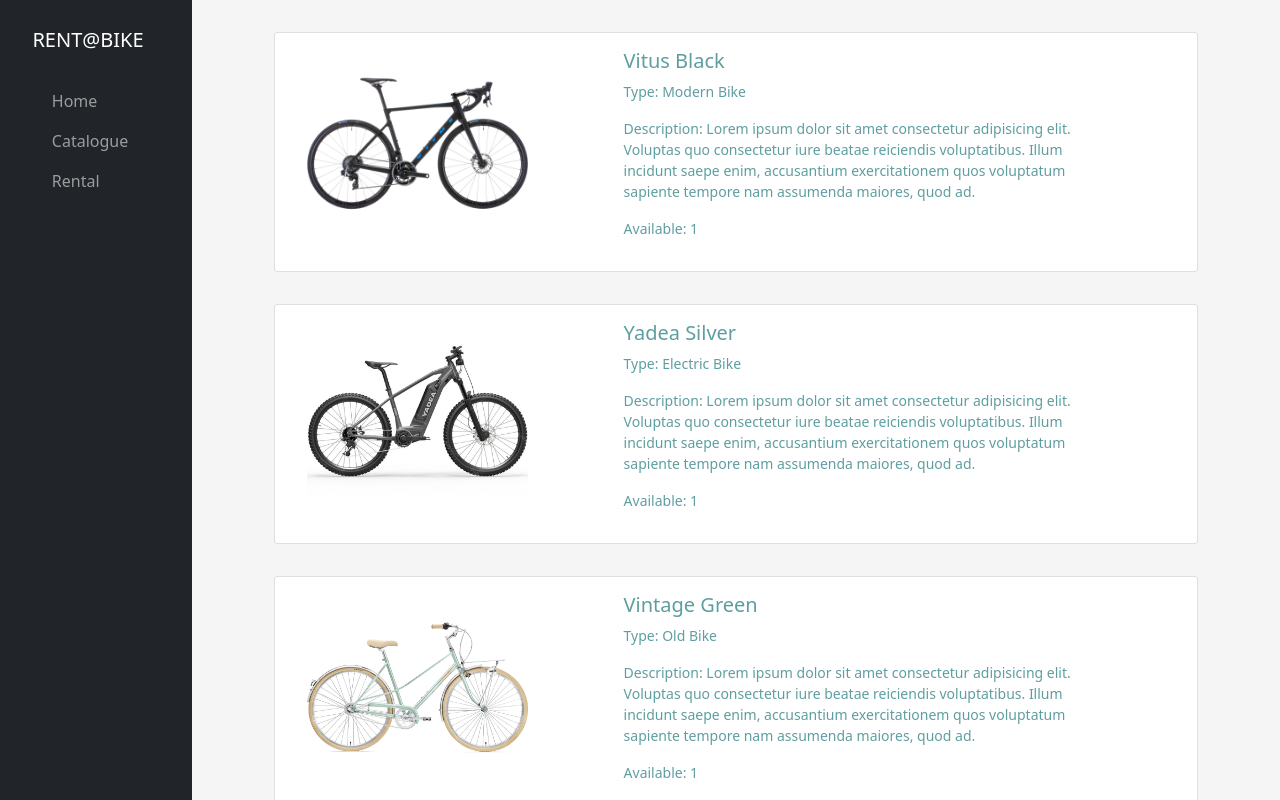
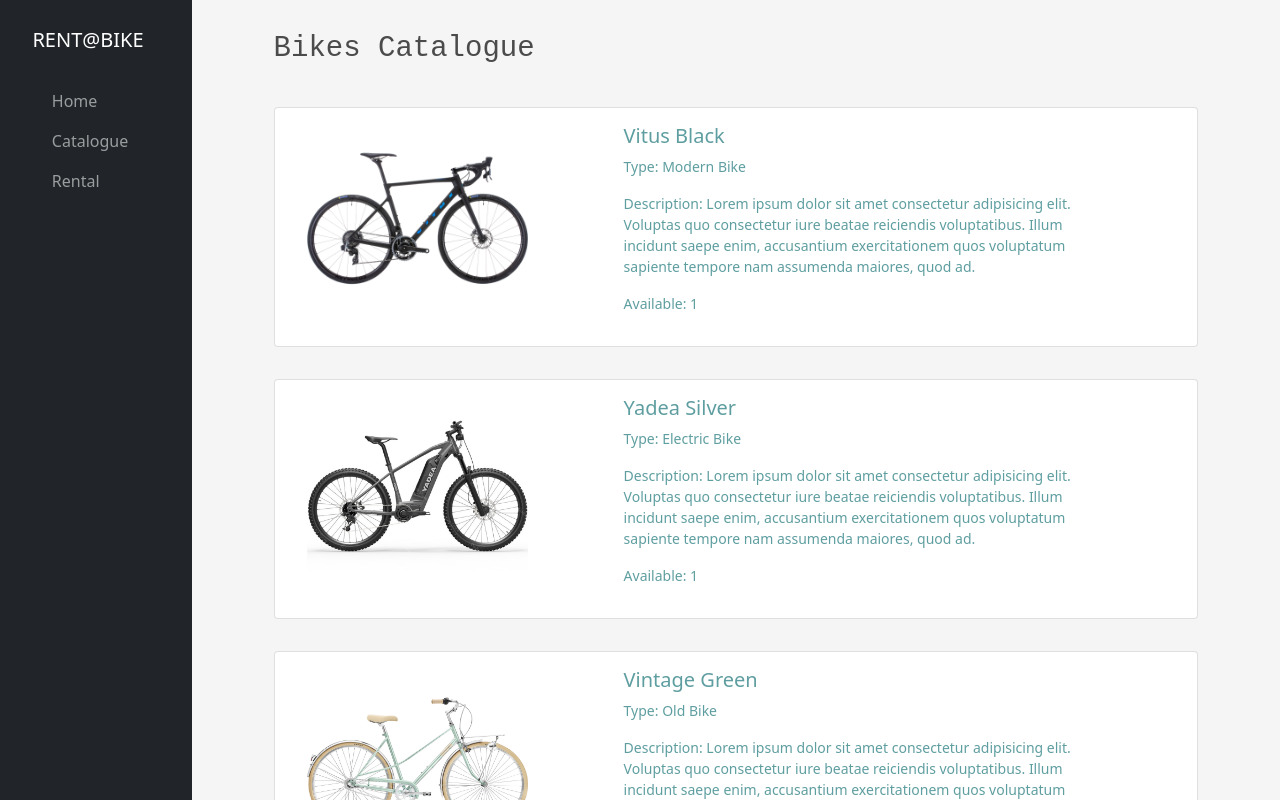
Before and after one commit to CARLOSGINER/rent_a_bike, a React (Create React App) app: page /catalogue in a window 1280 px wide. Built offline with nearby package versions, Linux system fonts and the light colour scheme.

Commit message:
Feature | Title component

```diff
--- /dev/null
+++ b/src/components/Title/index.jsx
@@ -0,0 +1,7 @@
+import './title.css';
+
+export default function Title({text}) {
+  return (
+    <h1 className="title">{text}</h1>
+  )
+}
--- /dev/null
+++ b/src/components/Title/title.css
@@ -0,0 +1,5 @@
+.title {
+    font-family: 'Courier New', Courier, monospace;
+    font-size: 29px;
+    color: rgb(75, 75, 75);
+}
--- a/src/pages/catalogue/index.jsx
+++ b/src/pages/catalogue/index.jsx
@@ -3,7 +3,7 @@
 import { useDispatch, useSelector } from "react-redux";
 import { useEffect } from "react";
 import { getCatalogueData } from "../../redux/catalogue/actions";
-
+import Title from '../../components/Title';
 export default function Catalogue() {
 
   const dispatch = useDispatch();
@@ -15,8 +15,11 @@
 
   return (
     <section className="catalogue__container">
-      {data ? data.Bikes.map(card =>
-        <CatalogueCard
+      {data ?
+      <>
+        <Title text="Bikes Catalogue"/>
+        {data.Bikes.map(card => (
+          <CatalogueCard
           key={card.code}
           title={card.model}
           type={card.type}
@@ -24,7 +27,9 @@
           description={card.description}
           imgUrl={card.img_url}
         />
-      ): <p>loading...</p>}
+        ))}
+      </>
+      : <p>loading...</p>}
     </section>
   )
 }
```
